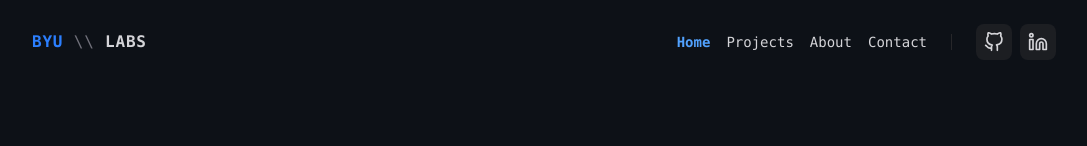
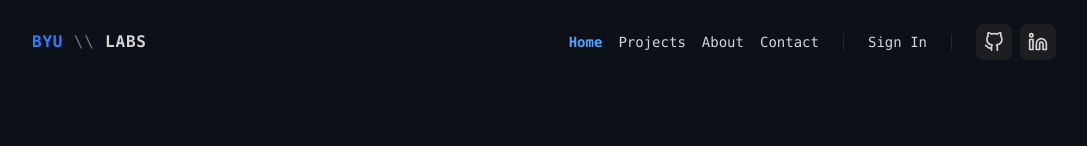
Before and after one commit to BYULabs/wdd430-portfolio, a Next.js app: page / in a window 1280 px wide. Shown: the top 146 px of the page, without its empty margins (96-1183 px from the left). Built offline with nearby package versions, Linux system fonts and the light colour scheme; no server answers; the database is empty.

Commit message:
feat: enhance Header component with user authentication controls and dashboard link

```diff
--- a/components/Header.tsx
+++ b/components/Header.tsx
@@ -1,8 +1,12 @@
 import Link from 'next/link';
 import { GitHub, Linkedin } from 'react-feather';
 import NavLinks from './NavLinks';
+import { auth } from '@/auth';
+import { SignOutButton } from './SignOutButton';
 
-export default function Header() {
+export default async function Header() {
+  const session = await auth();
+
   return (
     <header className="container mx-auto px-4 py-5 md:py-6">
       <div className="flex items-center justify-between max-w-5xl mx-auto">
@@ -22,6 +26,28 @@ export default function Header() {
         <div className="flex items-center gap-6">
           {/* Main Navigation Links */}
           <NavLinks />
+
+          <div className="h-4 w-px bg-zinc-800 hidden sm:block" />
+
+          {/* Owner Auth Controls */}
+          {session?.user ? (
+            <div className="flex items-center gap-4">
+              <Link
+                href="/dashboard/projects"
+                className="text-xs md:text-sm font-medium text-zinc-300 hover:text-white transition-colors"
+              >
+                Dashboard
+              </Link>
+              <SignOutButton />
+            </div>
+          ) : (
+            <Link
+              href="/login"
+              className="text-xs md:text-sm font-medium text-zinc-300 hover:text-white transition-colors"
+            >
+              Sign In
+            </Link>
+          )}
 
           <div className="h-4 w-px bg-zinc-800 hidden sm:block" />
 
```
